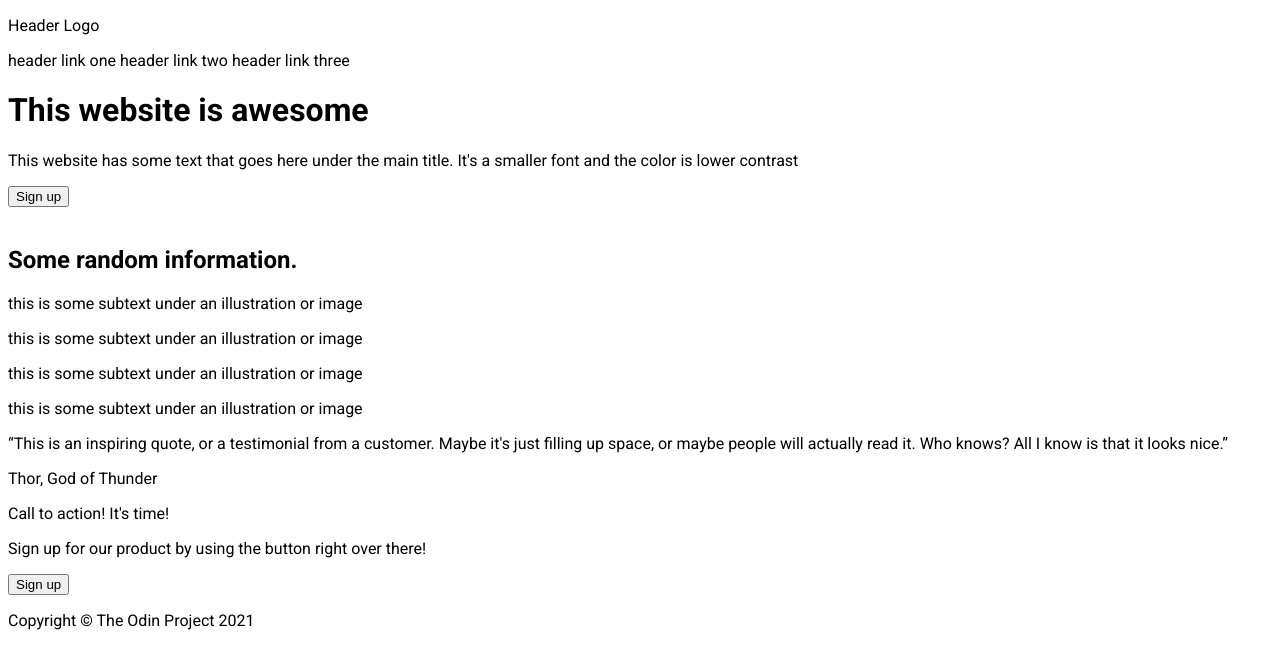
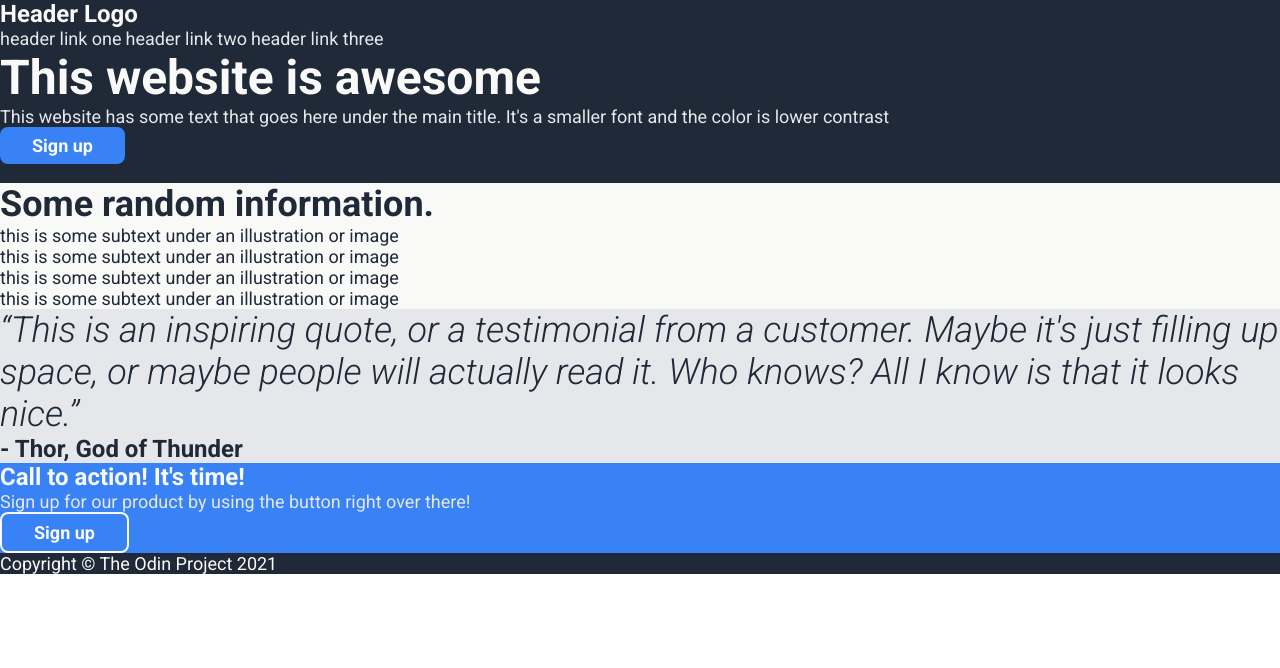
Before and after one commit to SerbanUntu/odin-landing-page, a plain HTML site: page index.html in a window 1280 px wide. Drawn offline with Linux system fonts and the light colour scheme.

Commit message:
feat: implement design standards

```diff
--- a/css/style.css
+++ b/css/style.css
@@ -1,3 +1,93 @@
+:root {
+  --dark: #1f2937;
+  --light: #f9faf8;
+  --light-gray: #e5e7eb;
+  --accent: #3882f6;
+}
+
 body {
-  font-family: Roboto, sans-serif;
+  font-family: 'Roboto', sans-serif;
+  color: var(--dark);
 }
+
+* {
+  margin: 0;
+  box-sizing: border-box;
+}
+
+.section-dark {
+  background-color: var(--dark);
+}
+
+.section-light {
+  background-color: var(--light);
+}
+
+.section-light-gray {
+  background-color: var(--light-gray);
+}
+
+.header-logo-text, .notice-header-text {
+  color: var(--light);
+  font-size: 24px;
+  font-weight: bold;
+}
+
+.header-link-text, .hero-secondary-text, .notice-secondary-text {
+  color: var(--light-gray);
+  font-size: 18px;
+  font-weight: 400;
+}
+
+.hero-main-text {
+  color: var(--light);
+  font-size: 48px;
+  font-weight: bolder;
+}
+
+.information-header-text {
+  font-size: 36px;
+  font-size: bolder;
+}
+
+.item-subtext {
+  font-size: 18px;
+  font-weight: 400;
+}
+
+q {
+  font-size: 36px;
+  font-weight: 300;
+  font-style: italic;
+}
+
+.quote-author-text {
+  font-size: 24px;
+  font-weight: bold;
+}
+
+.footer-text {
+  color: var(--light);
+  font-size: 18px;
+  font-weight: 400;
+}
+
+button {
+  font-family: 'Roboto', sans-serif;
+  background-color: var(--accent);
+  color: var(--light);
+  outline: none;
+  border: none;
+  font-size: 18px;
+  font-weight: bold;
+  padding: 8px 32px;
+  border-radius: 8px;
+}
+
+.button-nofill {
+  border: 2px solid var(--light);
+}
+
+.notice {
+  background-color: var(--accent);
+}
--- a/index.html
+++ b/index.html
@@ -10,7 +10,7 @@
   <title>Odin Landing Page</title>
 </head>
 <body>
-  <header id="section-dark">
+  <header class="section-dark">
     <p class="header-logo-text">Header Logo</p>
     <a class="header-link-text">header link one</a>
     <a class="header-link-text">header link two</a>
@@ -29,37 +29,37 @@
     <div>
       <div>
         <div class="image-box"></div>
-        <p class="hero-secondary-text">this is some subtext under an illustration or image</p>
+        <p class="item-subtext">this is some subtext under an illustration or image</p>
       </div>
       <div>
         <div class="image-box"></div>
-        <p class="hero-secondary-text">this is some subtext under an illustration or image</p>
+        <p class="item-subtext">this is some subtext under an illustration or image</p>
       </div>
       <div>
         <div class="image-box"></div>
-        <p class="hero-secondary-text">this is some subtext under an illustration or image</p>
+        <p class="item-subtext">this is some subtext under an illustration or image</p>
       </div>
       <div>
         <div class="image-box"></div>
-        <p class="hero-secondary-text">this is some subtext under an illustration or image</p>
+        <p class="item-subtext">this is some subtext under an illustration or image</p>
       </div>
     </div>
   </div>
   <div id="quote-section" class="section-light-gray">
     <q>This is an inspiring quote, or a testimonial from a customer. Maybe it's just filling up space, or maybe people will actually read it. Who knows? All I know is that it looks nice.</q>
-    <p class="header-logo-text">Thor, God of Thunder</p>
+    <p class="quote-author-text">- Thor, God of Thunder</p>
   </div>
   <div id="action-section" class="section-light">
     <div class="notice">
       <div class="left-panel">
-        <p class="header-logo-text">Call to action! It's time!</p>
-        <p class="hero-secondary-text">Sign up for our product by using the button right over there!</p>
+        <p class="notice-header-text">Call to action! It's time!</p>
+        <p class="notice-secondary-text">Sign up for our product by using the button right over there!</p>
       </div>
       <button class="button-nofill">Sign up</button>
     </div>
   </div>
   <footer class="section-dark">
-    <p class="hero-secondary">Copyright &copy; The Odin Project 2021</p>
+    <p class="footer-text">Copyright &copy; The Odin Project 2021</p>
   </footer>
 </body>
 </html>
```
